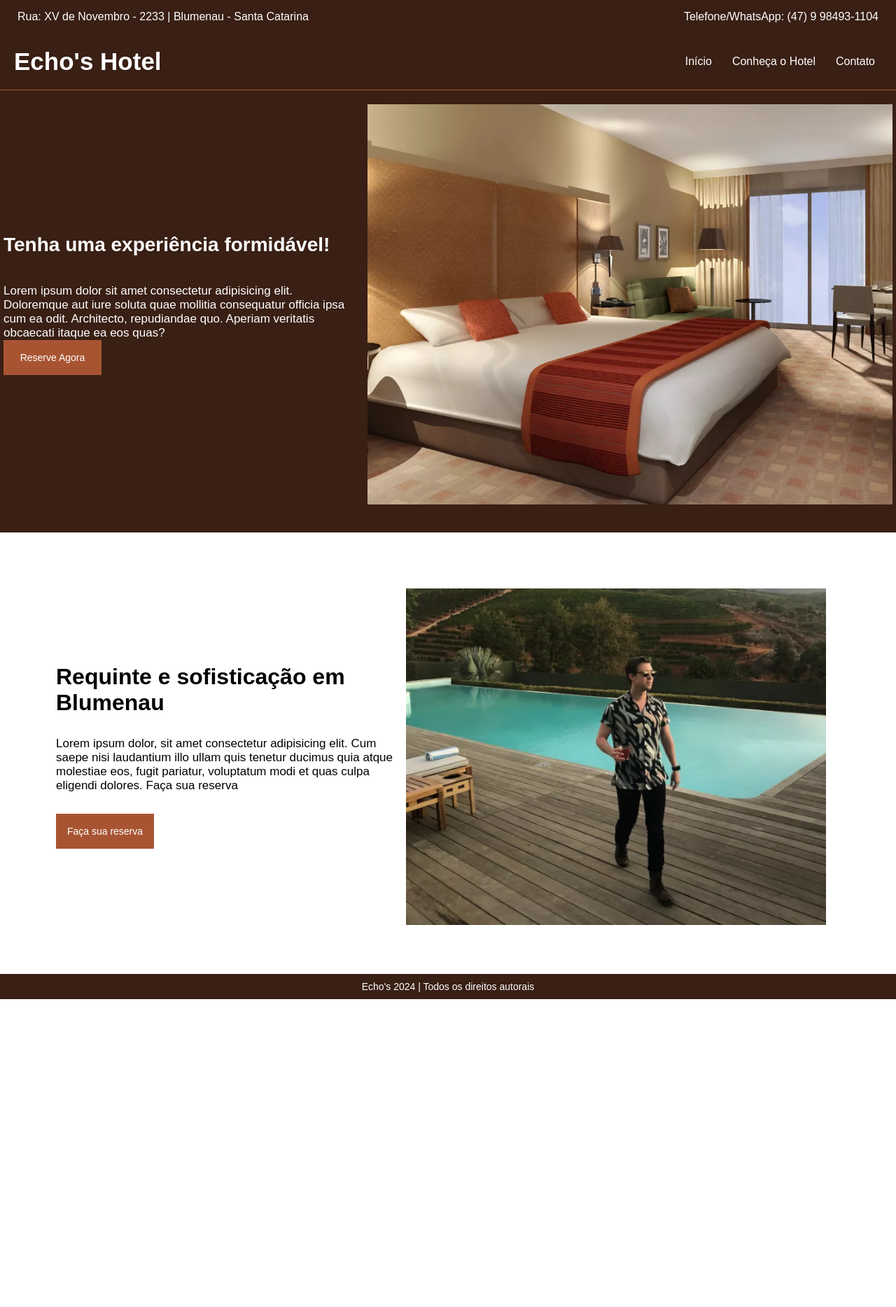
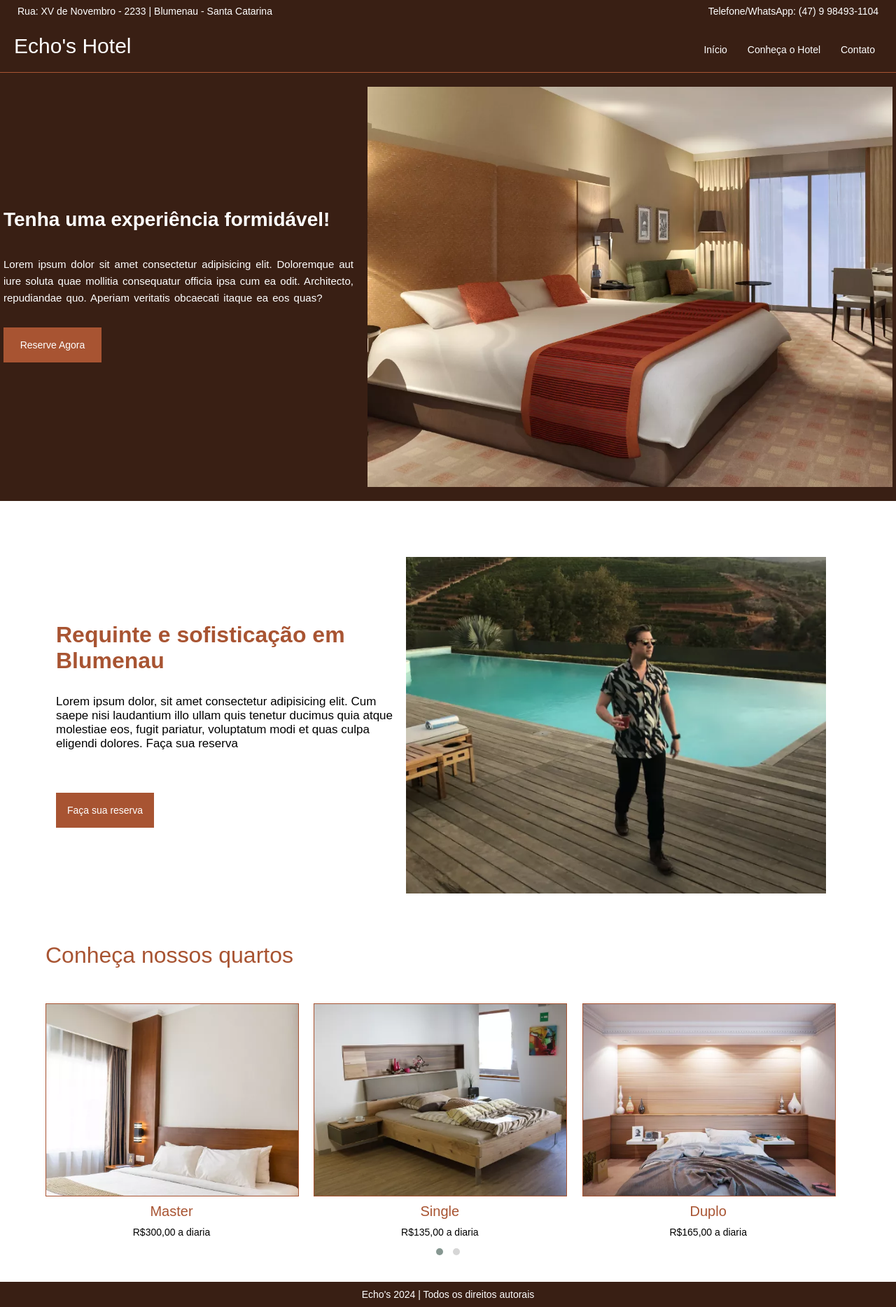
Before and after one commit to elvisdickmann/CSS, a plain HTML site: page Projeto Echo's Hotel/index.html in a window 1280 px wide. Shown: the whole page at 70% size. Before the commit the page ends 1428 px from the top, so only its background shows below. Drawn offline with nearby package versions, Linux system fonts and the light colour scheme.

Commit message:
enviando css

```diff
--- a/Projeto Echo's Hotel/css/desktop.css
+++ b/Projeto Echo's Hotel/css/desktop.css
@@ -1,3 +1,19 @@
+/* ENDERECO */
+.endereco {
+  background-color: #391F14;
+  justify-content: space-between;
+  display: flex;
+  justify-content: space-between;
+  align-items: center;
+  padding: 15px 25px;
+  color: white;
+}
+
+.endereco p {
+  font-size: 14px;
+  margin-top: -7px;
+}
+
 /* CABEÇALHO */
 header {
   background-color: #391F14;
@@ -11,37 +27,27 @@ header {
 
 header h1 {
   color: white;
-    font-size: 35px;
+  font-size: 30px;
   margin-bottom: 10x;
+  margin-top: -10px;
+  font-weight: 300;
 }
-  .endereco {
-    background-color: #391F14;
-    justify-content: space-between;
-    display: flex;
-    justify-content: space-between;
-    align-items: center;
-    padding: 15px 25px;
+
+header nav a {
   color: white;
-  }
-  .endereco p {
-    font-size: 16px;
-  }
-  header a {
-    color: white;
-    font-size: 16px;
+  font-size: 14px;
   text-decoration: none;
   border: solid 10px #391F14;
-    transition: border-color 0.7s, background-color 0.5s;
   margin-left: 5px;
-    border-radius: 0.5rem;
+
 }
-  header a:hover {
+
+header nav a:hover {
   color: white;
   text-decoration: none;
-    border: solid 10px rgb(237, 229, 229);
+  border: solid 10px #A85432;
   margin-left: 5px;
-    border-radius: 0.5rem;
-    background-color: rgb(237, 229, 229);
+  background-color: #A85432;
 }
 
 /* BANNER */
@@ -50,28 +56,51 @@ header {
   display: flex;
   justify-content: center;
   padding-top: 20px;
-    padding-bottom: 40px;
+  padding-bottom: 20px;
   align-items: center;
 }
 
-  .banner h1 {
-    color: white;
-    font-size: 28px;
-    margin-bottom: 40px;
-  }
-
-  .banner div{
+.banner div {
   width: 500px;
   margin-right: 20px;
 }
 
-  .banner p {
+.banner div h1 {
   color: white;
-    font-size: 17px;
+  font-size: 28px;
+  margin-bottom: 40px;
+  line-height: 24px;
+  display: block;
+}
+
+.banner div p {
+  color: white;
+  font-size: 15px;
+  text-align: justify;
+  line-height: 24px;
+  word-spacing: 2px;
+  padding-left: -400px
 }
 
 .banner img {
   width: 750px;
+}
+
+.banner div button {
+  width: 140px;
+  height: 50px;
+  text-align: center;
+  font-size: 14px;
+  background-color: #A85432;
+  color: white;
+  border: none;
+  margin-top: 30px;
+}
+
+/* MAIN */
+main {
+  width: 1150px;
+  margin: 0 auto;
 }
 
 /* Sobre */
@@ -92,37 +121,64 @@ header {
   margin-right: 20px;
 }
 
-  .sobre h1 {
+.sobre div h1 {
   font-size: 32px;
   margin-bottom: 30px;
+  color: #A85432;
 }
 
-  .sobre p {
+.sobre div p {
   color: black;
   font-size: 17px;
   margin-bottom: 30px;
 
 }
 
-button{
+.sobre div button {
   width: 140px;
   height: 50px;
   text-align: center;
   font-size: 14px;
   background-color: #A85432;
-    color:white;
+  color: white;
   border: none;
-}
-.sobre button{
-    width: 140px;
-    height: 50px;
-    text-align: center;
-    font-size: 14px;
-    background-color: #A85432;
-    color:white;
-    border: none;
+  margin-top: 30px;
 }
 
+
+/* CONTEÚDO PRINCIPAL */
+.items {
+  display: flex;
+  flex-direction: column;
+}
+
+.items h1 {
+  font-size: 32px;
+  margin-top: 30px;
+  margin-bottom: 50px;
+  color: #A85432;
+  font-weight: 300;
+}
+
+.item-img {
+  width: 360px;
+  text-align: center;
+}
+
+.item-img img {
+  border: 1px solid #A85432;
+  display: block;
+}
+
+.item-img h2 {
+  font-size: 20px;
+  color: #A85432;
+  margin-top: 10px;
+  margin-bottom: 10px;
+  font-weight: 300;
+}
+
+/* RODAPÉ */
 footer {
   background-color: #391F14;
   padding: 10px;
--- a/Projeto Echo's Hotel/css/tablet.css
+++ b/Projeto Echo's Hotel/css/tablet.css
@@ -0,0 +1,203 @@
+/* ENDERECO */
+.endereco {
+    background-color: #391F14;
+    justify-content: space-between;
+    display: flex;
+    justify-content: space-between;
+    align-items: center;
+    padding: 15px 25px;
+    color: white;
+}
+
+.endereco p {
+    font-size: 14px;
+    margin-top: -7px;
+}
+
+/* CABEÇALHO */
+header {
+    background-color: #391F14;
+    justify-content: space-between;
+    display: flex;
+    justify-content: space-between;
+    align-items: center;
+    padding: 20px;
+    border-bottom: solid 1px #A85432;
+}
+
+header h1 {
+    color: white;
+    font-size: 30px;
+    margin-bottom: 10x;
+    margin-top: -10px;
+    font-weight: 300;
+}
+
+header nav a {
+    color: white;
+    font-size: 14px;
+    text-decoration: none;
+    border: solid 10px #391F14;
+    margin-left: 5px;
+
+}
+
+header nav a:hover {
+    color: white;
+    text-decoration: none;
+    border: solid 10px #A85432;
+    margin-left: 5px;
+    background-color: #A85432;
+}
+
+/* BANNER */
+.banner {
+    background-color: #391F14;
+    display: flex;
+    justify-content: center;
+   padding: 20px;
+    align-items: center;
+}
+
+.banner div {
+    width: 500px;
+    margin-right: 20px;
+    display: flex;
+    flex-direction: column;
+    align-items: center
+}
+
+.banner div h1 {
+    color: white;
+    font-size: 18px;
+    margin-bottom: 40px;
+    line-height: 24px;
+    display: block;
+    text-align: center;
+
+}
+
+.banner div p {
+    color: white;
+    font-size: 15px;
+    text-align: justify;
+    line-height: 24px;
+    word-spacing: 2px;
+    padding-left: -400px
+}
+
+.banner img {
+    /* width: 750px; */
+    width: 450px;
+}
+
+.banner div button {
+    width: 140px;
+    height: 50px;
+
+    font-size: 14px;
+    background-color: #A85432;
+    color: white;
+    border: none;
+    margin-top: 30px;
+
+}
+
+/* MAIN */
+main {
+    width: 750px;
+    margin: 0 auto;
+
+}
+
+/* Sobre */
+.sobre {
+    display: flex;
+    justify-content: center;
+    padding-top: 80px;
+    padding-bottom: 40px;
+    align-items: center;
+}
+
+.sobre div {
+    text-align: center;
+}
+
+.sobre img {
+    display: none;
+}
+
+.sobre div h1 {
+    font-size: 32px;
+    margin-bottom: 30px;
+    color: #A85432;
+    font-weight: 200;
+}
+
+.sobre div p {
+    color: black;
+    font-size: 14px;
+    margin-bottom: 20px;
+    text-align: center;
+    line-height: 24px;
+    font-weight: 100;
+
+}
+
+.sobre div button {
+    width: 140px;
+    height: 50px;
+    text-align: center;
+    font-size: 14px;
+    background-color: #A85432;
+    color: white;
+    border: none;
+    margin-top: 30px;
+}
+
+
+/* CONTEÚDO PRINCIPAL */
+.items {
+    display: flex;
+    flex-direction: column;
+    width: 700px;
+}
+
+.items h1 {
+    font-size: 32px;
+    margin-top: 30px;
+    margin-bottom: 50px;
+    color: #A85432;
+    font-weight: 300;
+}
+
+.item-img {
+    width: 360px;
+    text-align: center;
+}
+
+.item-img img {
+    border: 1px solid #A85432;
+    display: block;
+}
+
+.item-img h2 {
+    font-size: 20px;
+    color: #A85432;
+    margin-top: 10px;
+    margin-bottom: 10px;
+    font-weight: 300;
+}
+
+/* RODAPÉ */
+footer {
+    background-color: #391F14;
+    padding: 10px;
+    margin-top: 30px;
+}
+
+footer {
+    text-align: center;
+    color: white;
+    font: 12px;
+}
--- a/Projeto Echo's Hotel/index.html
+++ b/Projeto Echo's Hotel/index.html
@@ -11,6 +11,26 @@
     <link rel="stylesheet" href="css/desktop.css" media="screen and (min-width:1200px)">
     <link rel="stylesheet" href="css/tablet.css" media="screen and (min-width:800px) and (max-width:1199px)">
     <link rel="stylesheet" href="css/mobile.css" media="screen and (max-width:799px)">
+
+    <!-- OWL CSS -->
+    <link rel="stylesheet" href="https://cdnjs.cloudflare.com/ajax/libs/OwlCarousel2/2.3.4/assets/owl.carousel.min.css"
+        integrity="sha512-tS3S5qG0BlhnQROyJXvNjeEM4UpMXHrQfTGmbQ1gKmelCxlSEBUaxhRBj/EFTzpbP4RVSrpEikbmdJobCvhE3g=="
+        crossorigin="anonymous" referrerpolicy="no-referrer" />
+    <link rel="stylesheet"
+        href="https://cdnjs.cloudflare.com/ajax/libs/OwlCarousel2/2.3.4/assets/owl.theme.default.min.css"
+        integrity="sha512-sMXtMNL1zRzolHYKEujM2AqCLUR9F2C4/05cdbxjjLSRvMQIciEPCQZo++nk7go3BtSuK9kfa/s+a4f4i5pLkw=="
+        crossorigin="anonymous" referrerpolicy="no-referrer" />
+
+    <!-- OWL -->
+    <script src="https://cdnjs.cloudflare.com/ajax/libs/jquery/3.7.1/jquery.min.js"
+        integrity="sha512-v2CJ7UaYy4JwqLDIrZUI/4hqeoQieOmAZNXBeQyjo21dadnwR+8ZaIJVT8EE2iyI61OV8e6M8PP2/4hpQINQ/g=="
+        crossorigin="anonymous" referrerpolicy="no-referrer"></script>
+    <script src="https://cdnjs.cloudflare.com/ajax/libs/OwlCarousel2/2.3.4/owl.carousel.min.js"
+        integrity="sha512-bPs7Ae6pVvhOSiIcyUClR7/q2OAsRiovw4vAkX+zJbw3ShAeeqezq50RIIcIURq7Oa20rW2n2q+fyXBNcU9lrw=="
+        crossorigin="anonymous" referrerpolicy="no-referrer"></script>
+
+    <!-- LINKAR script.js com index.html -->
+    <script src="script.js"></script>
 
 </head>
 
@@ -50,24 +70,55 @@
         <section class="sobre">
             <div>
                 <h1>Requinte e sofisticação em Blumenau</h1>
-                <p>Lorem ipsum dolor, sit amet consectetur adipisicing elit. Cum saepe nisi laudantium illo ullam quis tenetur ducimus quia atque molestiae eos, fugit pariatur, voluptatum modi et quas culpa eligendi dolores. Faça sua reserva</p>
+                <p>Lorem ipsum dolor, sit amet consectetur adipisicing elit. Cum saepe nisi laudantium illo ullam quis
+                    tenetur ducimus quia atque molestiae eos, fugit pariatur, voluptatum modi et quas culpa eligendi
+                    dolores. Faça sua reserva</p>
                 <button>Faça sua reserva</button>
             </div>
             <img src="imagens/sobre.webp" alt="">
         </section>
+
+
+        <!--  CONTEÚDO PRINCIPAL -->
+        <section class="items">
+            <h1>Conheça nossos quartos</h1>
+            <div class=" owl-carousel owl-theme">
+                <div class="item-img">
+                    <img src="imagens/quarto1.webp">
+                    <h2>Master</h2>
+                    <p>R$300,00 a diaria</p>
+                </div>
+                <div class="item-img">
+                    <img src="imagens/quarto2.webp">
+                    <h2>Single</h2>
+                    <p>R$135,00 a diaria</p>
+                </div>
+                <div class="item-img">
+                    <img src="imagens/quarto3.webp">
+                    <h2>Duplo</h2>
+                    <p>R$165,00 a diaria</p>
+                </div>
+                <div class="item-img">
+                    <img src="imagens/quarto4.webp">
+                    <h2>Luxo</h2>
+                    <p>R$241,00 a diaria</p>
+                </div>
+            </div>
+
+        </section>
     </main>
 
 
-<!-- RODAPÉ -->
-<footer>
-    <p>Echo's 2024 | Todos os direitos autorais</p>
-</footer>
+
+
+    <!-- RODAPÉ -->
+    <footer>
+        <p>Echo's 2024 | Todos os direitos autorais</p>
+    </footer>
 
 </body>
 
-</html>
 
 
-</body>
 
 </html>
--- /dev/null
+++ b/Projeto Echo's Hotel/script.js
@@ -0,0 +1,3 @@
+$(document).ready(function(){
+    $(".owl-carousel").owlCarousel();
+})
```
Lines whose indentation alone changed are shown as unchanged.
